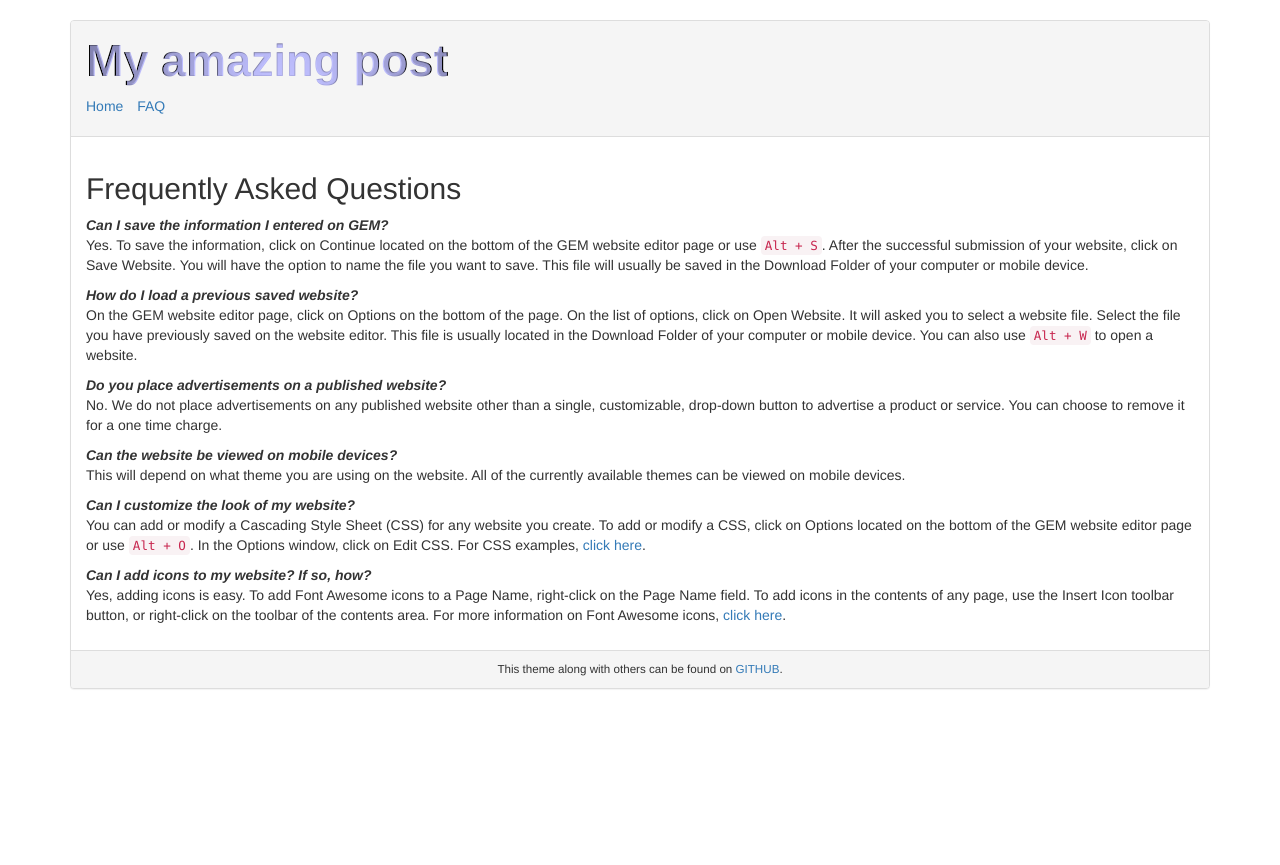
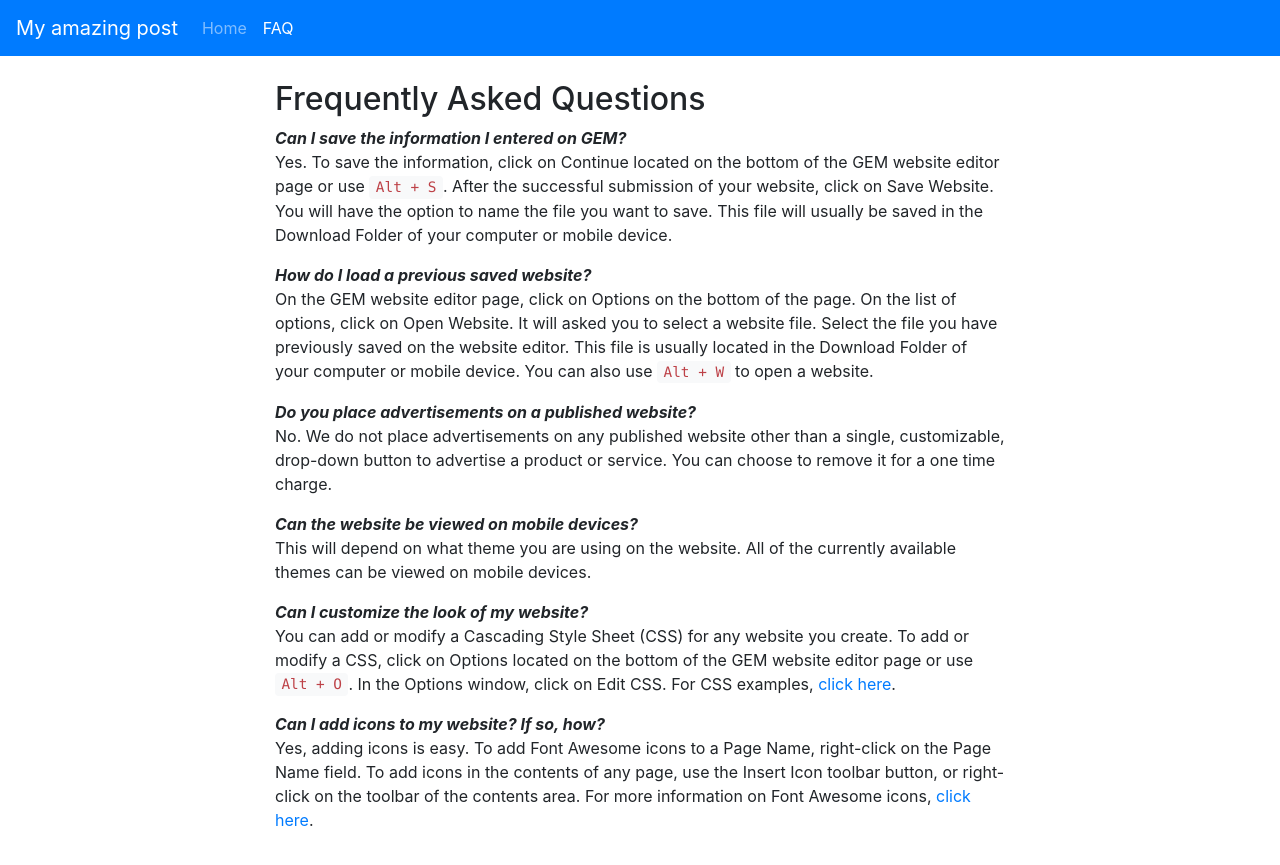
Before and after one commit to emrickj/emrickj.github.io, a Jekyll site: the page built from _webpages/2.md, in a window 1280 px wide. Shown: the top 865 px of the page. Built offline with Jekyll 4.4.1, drawn with Linux system fonts in a browser that asks for light colours; nearby versions of some CDN libraries.

Commit message:
Add files via upload

```diff
--- a/_layouts/page.html
+++ b/_layouts/page.html
@@ -3,77 +3,60 @@
 <head>
 <meta charset="utf-8">
 <meta name="viewport" content="width=device-width,initial-scale=1">
-<link rel="stylesheet" href="https://maxcdn.bootstrapcdn.com/bootstrap/3.3.5/css/bootstrap.min.css">
+<link rel="stylesheet" href="https://maxcdn.bootstrapcdn.com/bootstrap/4.0.0-beta.2/css/bootstrap.min.css">
 <link rel="stylesheet" href="https://cdnjs.cloudflare.com/ajax/libs/font-awesome/4.7.0/css/font-awesome.min.css">
 	<title>{{ site.title | default: site.github.repository_name }}</title>
 <style>
-t1 { white-space: pre-wrap;}
+@media (min-width: 576px) {
+	form label {text-align: right;}
+}
 
 
    </style>
 </head>
 <body class='page1' id='demo'>
-<nav class="navbar navbar-default navbar-fixed-top hidden-sm hidden-md hidden-lg">
-  <div class="container-fluid">
-    <div class="navbar-header">
-      <button type="button" class="navbar-toggle" data-toggle="collapse" data-target="#myNavbar">
-        <span class="icon-bar"></span>
-        <span class="icon-bar"></span>
-        <span class="icon-bar"></span>
+<nav class="navbar navbar-expand-md bg-primary navbar-dark">
+  <a class="navbar-brand" href="#">{{ site.title | default: site.github.repository_name }}</a>
+  <button type="button" class="navbar-toggler" data-toggle="collapse" data-target="#myNavbar">
+	<span class="navbar-toggler-icon"></span>
   </button>
-      <a class="navbar-brand" href="?u=650">{{ site.title | default: site.github.repository_name }}</a>
-    </div>
     <div class="collapse navbar-collapse" id="myNavbar">
-      <ul class="nav navbar-nav">
+      <ul class="navbar-nav">
 	{% for item in site.webpages %}
 		{% assign bs = "" %}
 		{% if page.url == item.url %}
-		    {% assign bs = " class='active'" %}
+		    {% assign bs = " active" %}
 		{% endif %}
-        <li{{ bs }}><a href='{{ item.url | relative_url }}'>{{ item.title }}</a></li>
+        <li class='nav-item'><a class='nav-link{{ bs }}' href='{{ item.url | relative_url }}'>{{ item.title }}</a></li>
 	{% endfor %}
       </ul>
     </div>
-  </div>
 </nav>
    <div class="container">
-	<div class="hidden-sm hidden-md hidden-lg" style="padding-top: 50px;"></div>
-	<div style="padding-top: 20px;"></div>
-   <div class="panel panel-default">
-	   <div class="panel-heading hidden-xs">
-		 <svg height="60" width="450">
-			<filter id="lightMe1">
-			  <feDiffuseLighting in="SourceGraphic" result="light"
-				 lighting-color="white">
-				 <fePointLight x="200" y="60" z="100" />
-			  </feDiffuseLighting>
-			  <feComposite in="SourceGraphic" in2="light"
-				 operator="arithmetic" k1="1" k2="0" k3="0" k4="0"/>
-			</filter>
-			<text font-size="45" font-weight="bold" x="0" y="45" fill="rgb(191,191,255)" filter="url(#lightMe1)">{{ site.title | default: site.github.repository_name }}</text>
-		 </svg>
-		  <ul class="list-inline">
-	{% for item in site.webpages %}
-		{% assign bs = "" %}
-		{% if page.url == item.url %}
-		    {% assign bs = " class='active'" %}
+      <div class="row">
+         <div class="col-md-2">
+         </div>
+         <div class="col-md-8">
+            {% if page.image_url %}
+            <img class='img-fluid' src='{{ page.image_url | relative url }}'>
             {% endif %}
-        <li{{ bs }}><a href='{{ item.url | relative_url }}'>{{ item.title }}</a></li>
-	{% endfor %}
-		  </ul>
+            <br>
          </div>
-	   <div class="panel-body">
-	      {% if page.image_url %}
-				<img class='img-responsive' style='display: block;margin: auto;' src='{{ page.image_url | relative url }}'>
-				{% endif %}
+         <div class="col-md-2">
+         </div>
+      </div>
+      <div class="row">
+         <div class="col-md-2">
+         </div>
+         <div class="col-md-8">
                      {{ content }}
          </div>
-	   <div class="panel-footer" style="font-size: .83em;">
-        <center>This theme along with others can be found on <a href="https://github.com/emrickj/jekyll-themes">GITHUB</a>.</center>
+         <div class="col-md-2">
          </div>
       </div>
    </div>
-<script src="https://ajax.googleapis.com/ajax/libs/jquery/1.11.3/jquery.min.js"></script>
-<script src="https://maxcdn.bootstrapcdn.com/bootstrap/3.3.5/js/bootstrap.min.js"></script>
+<script src="https://ajax.googleapis.com/ajax/libs/jquery/3.2.1/jquery.min.js"></script>
+<script src="https://cdnjs.cloudflare.com/ajax/libs/popper.js/1.12.6/umd/popper.min.js"></script>
+<script src="https://maxcdn.bootstrapcdn.com/bootstrap/4.0.0-beta.2/js/bootstrap.min.js"></script>
 </body>
 </html>
```
Lines whose indentation alone changed are shown as unchanged.
